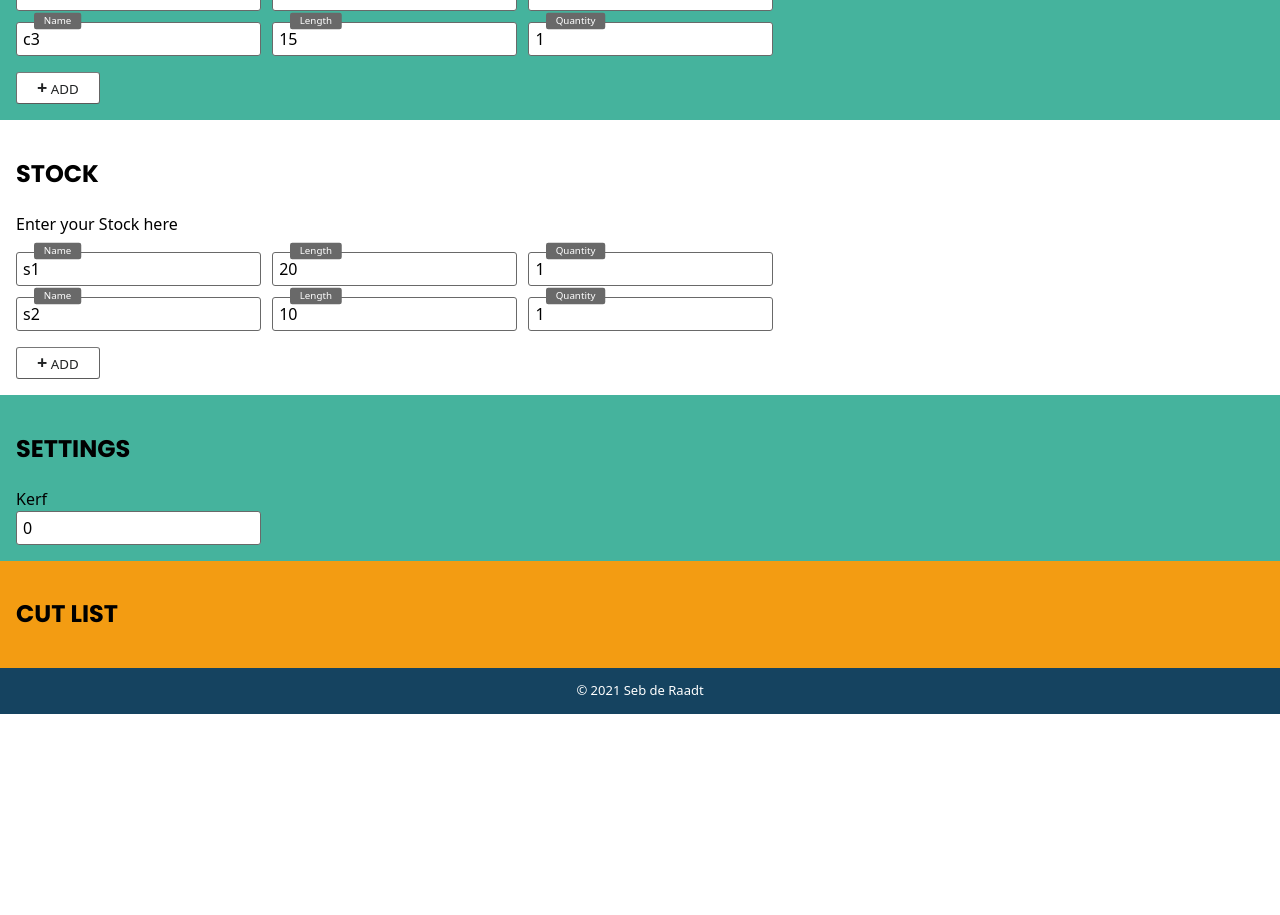
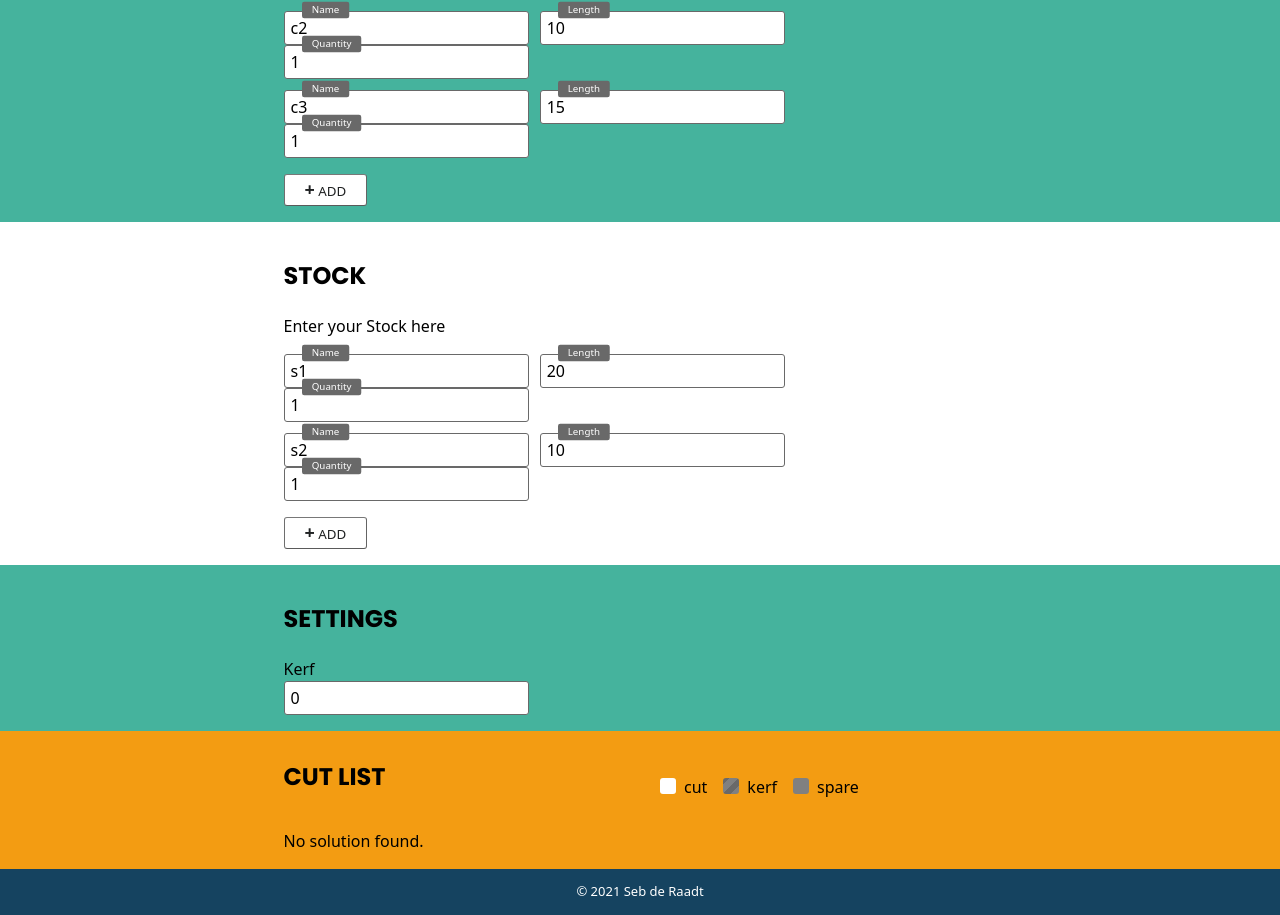
Before and after one commit to sederaa/Cutoptimizer.io, a React (Create React App) app: page / in a window 1280 px wide. Shown: the part 340-1255 px from the top of the page. Before the commit the page ends 1054 px from the top, so only its background shows below. Built offline with nearby package versions, Linux system fonts and the light colour scheme; what common would draw is missing.

Commit message:
Render cut list

```diff
--- a/src/common/components/StyledInput.tsx
+++ b/src/common/components/StyledInput.tsx
@@ -3,7 +3,7 @@ import styled from "styled-components";
 export const StyledInput = styled.input`
     margin-right: 0.7em;
     border-radius: 3px;
-    border: solid 1px dimgray;
+    border: solid 1px ${(props) => props.theme.colors.border};
     background-color: white;
 
     &:first-child {
@@ -37,7 +37,7 @@ export const StyledInput = styled.input`
     }
 
     &:not(:placeholder-shown) ~ label {
-        background-color: dimgray;
+        background-color: ${(props) => props.theme.colors.border};
     }
 
     &:focus ~ label {
--- a/src/main/components/App.tsx
+++ b/src/main/components/App.tsx
@@ -19,6 +19,7 @@ const theme = {
         light: "#45b39d",
         bold: "#f39c12",
         error: "crimson",
+        border: "dimgray",
     },
     fonts: {
         heading: "Poppins, -apple-system, BlinkMacSystemFont, Arial, sans-serif",
@@ -56,7 +57,7 @@ const App = () => {
                 onStockChanged={handleStockChanged}
                 errors={machineState.context.errors}
             />
-            <CutList solution={machineState.context.solution} />
+            <CutList solution={machineState.context.solution} kerf={machineState.context.input.kerf} />
             <Footer />
         </ThemeProvider>
     );
--- a/src/main/components/CutList.tsx
+++ b/src/main/components/CutList.tsx
@@ -1,7 +1,8 @@
-import React from "react";
-import styled from "styled-components";
+import React, { useContext } from "react";
+import styled, { ThemeContext } from "styled-components";
 import { Section } from "main/components/Section";
 import { StockModel } from "main/models/StockModel";
+import { CutModel } from "main/models/CutModel";
 import { Heading } from "common/components/Heading";
 
 const StyledCutList = styled(Section)`
@@ -10,13 +11,39 @@ const StyledCutList = styled(Section)`
 
 interface CutListProps {
     solution?: StockModel[];
+    kerf: number;
 }
 
-export const CutList = ({ solution }: CutListProps) => {
+export const CutList = ({ solution, kerf }: CutListProps) => {
+    const maxWidth = solution
+        ?.map((s) => s.length)
+        .sort()
+        .slice(-1)[0];
+
     return (
         <StyledCutList>
-            <Heading as="h2">Cut List</Heading>
-            <ul>
+            <div style={{ display: "flex", margin: "0.8em 0" }}>
+                <Heading as="h2" style={{ flex: 1, margin: 0 }}>
+                    Cut List{" "}
+                </Heading>
+                <Key />
+            </div>
+
+            {solution && maxWidth !== undefined ? (
+                solution.map((stock, index) => (
+                    <Stock
+                        key={stock.instanceId}
+                        stock={stock}
+                        previousStock={index > 0 ? solution[index - 1] : undefined}
+                        maxWidth={maxWidth}
+                        kerf={kerf}
+                    />
+                ))
+            ) : (
+                <>No solution found.</>
+            )}
+
+            {/* <ul>
                 {solution &&
                     solution.map((stock) => (
                         <li key={stock.instanceId}>
@@ -30,7 +57,143 @@ export const CutList = ({ solution }: CutListProps) => {
                             </ul>
                         </li>
                     ))}
-            </ul>
+            </ul> */}
         </StyledCutList>
     );
 };
+
+interface StockProps {
+    stock: StockModel;
+    previousStock?: StockModel;
+    maxWidth: number;
+    kerf: number;
+}
+
+const StyledStock = styled.div<StockProps>`
+    display: flex;
+    border: solid 1px ${(props) => props.theme.colors.border};
+    border-radius: 3px;
+    width: ${(props) => (props.stock.length / props.maxWidth) * 100}%;
+    background-color: grey;
+    margin: 3px 0;
+
+    & > div {
+        border-right: solid 1px ${(props) => props.theme.colors.border};
+    }
+
+    & > div:first-child {
+        border-top-left-radius: 3px;
+        border-bottom-left-radius: 3px;
+    }
+    & > div:last-child {
+        border-top-right-radius: 3px;
+        border-bottom-right-radius: 3px;
+        border-right: none;
+    }
+`;
+
+const Stock = ({ stock, previousStock, maxWidth, kerf }: StockProps) => {
+    return (
+        <>
+            {(previousStock === undefined || stock.id !== previousStock.id) && (
+                <div style={{ marginTop: "1em" }}>
+                    {stock.length} ({stock.name})
+                </div>
+            )}
+            <StyledStock stock={stock} maxWidth={maxWidth} kerf={kerf}>
+                {stock._cuts?.map((cut, index) => (
+                    <>
+                        {index > 0 && kerf > 0 && <Kerf kerf={kerf} stockLength={stock.length} />}
+                        <Cut key={cut.instanceId} cut={cut} stockLength={stock.length} />
+                    </>
+                ))}
+            </StyledStock>
+        </>
+    );
+};
+
+interface CutProps {
+    cut: CutModel;
+    stockLength: number;
+}
+
+const StyledCut = styled.div<CutProps>`
+    flex-basis: ${(props) => (props.cut.length / props.stockLength) * 100}%;
+    background-color: white;
+    text-align: center;
+`;
+
+const Cut = ({ cut, stockLength }: CutProps) => {
+    return (
+        <StyledCut cut={cut} stockLength={stockLength}>
+            {cut.length} ({cut.name})
+        </StyledCut>
+    );
+};
+
+interface KerfProps {
+    kerf: number;
+    stockLength: number;
+}
+
+const Kerf = styled.div<KerfProps>`
+    flex-basis: ${(props) => (props.kerf / props.stockLength) * 100}%;
+    background: repeating-linear-gradient(
+        -45deg,
+        grey,
+        grey 6px,
+        ${(props) => props.theme.colors.border} 6px,
+        ${(props) => props.theme.colors.border} 12px
+    );
+`;
+
+const Key = () => {
+    const theme = useContext(ThemeContext);
+    return (
+        <ul style={{ flex: 1, listStyleType: "none", display: "flex" }}>
+            <li style={{ marginRight: "1em" }}>
+                <span
+                    style={{
+                        display: "inline-block",
+                        height: "1em",
+                        width: "1em",
+                        backgroundColor: "white",
+                        padding: 0,
+                        marginLeft: "auto",
+                        marginRight: "0.5em",
+                        borderRadius: "3px",
+                    }}
+                ></span>
+                <span style={{ verticalAlign: "text-bottom" }}>cut</span>
+            </li>
+            <li style={{ marginRight: "1em" }}>
+                <span
+                    style={{
+                        display: "inline-block",
+                        height: "1em",
+                        width: "1em",
+                        background: `repeating-linear-gradient(-45deg,grey,grey 6px,${theme.colors.border} 6px,${theme.colors.border} 12px)`,
+                        padding: 0,
+                        marginRight: "0.5em",
+                        borderRadius: "3px",
+                    }}
+                ></span>
+                <span style={{ verticalAlign: "text-bottom" }}>kerf</span>
+            </li>
+            <li>
+                <span
+                    style={{
+                        display: "inline-block",
+                        height: "1em",
+                        width: "1em",
+                        backgroundColor: "grey",
+                        padding: 0,
+                        marginRight: "0.5em",
+                        borderRadius: "3px",
+                    }}
+                ></span>
+                <span style={{ verticalAlign: "text-bottom" }}>spare</span>
+            </li>
+        </ul>
+    );
+};
--- a/src/main/components/Section.tsx
+++ b/src/main/components/Section.tsx
@@ -3,8 +3,9 @@ import styled from "styled-components";
 
 const StyledSection = styled.section`
     padding: 1em;
-    div {
-        max-width: 1200px;
+
+    div.section-container {
+        max-width: 713px;
         margin: 0 auto;
     }
 `;
@@ -15,5 +16,9 @@ interface SectionProps {
 }
 
 export const Section = ({ children, className }: SectionProps) => {
-    return <StyledSection className={className}>{children}</StyledSection>;
+    return (
+        <StyledSection className={className}>
+            <div className="section-container">{children}</div>
+        </StyledSection>
+    );
 };
```
